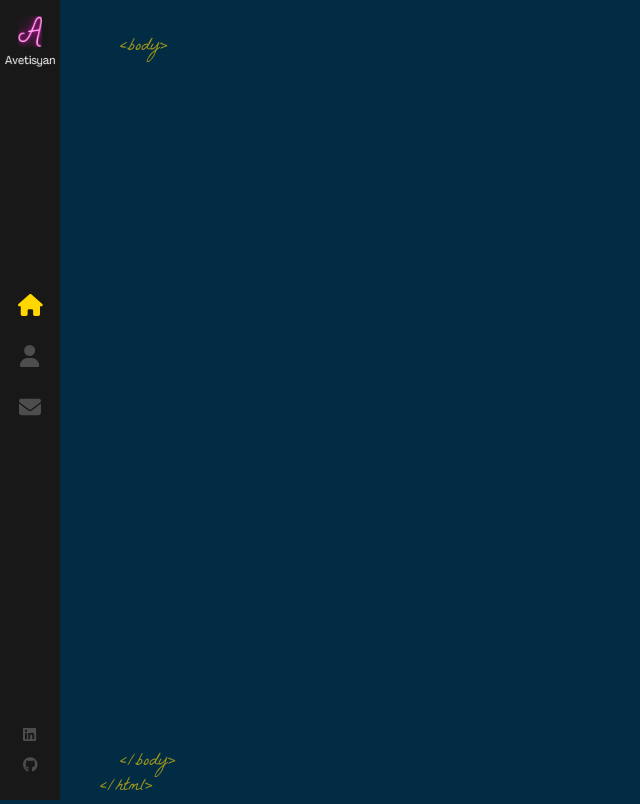
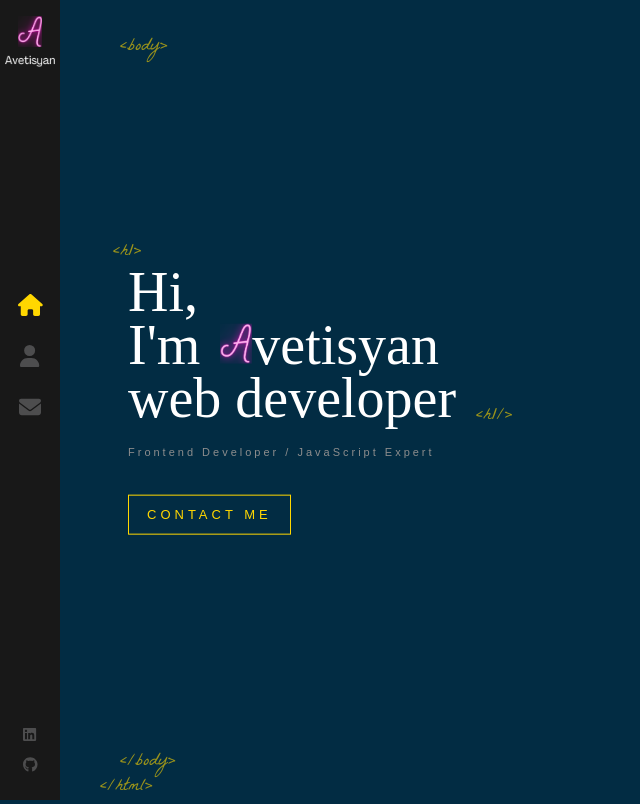
Before and after one commit to aavetisyanIT/react_portfolio, a React (Create React App) app: page / in a window 1280 px wide. Shown: the whole page, without its empty margins (0-640 px from the left). Built offline with nearby package versions, Linux system fonts and the light colour scheme.

Commit message:
Add content to home page and style animation

```diff
--- a/src/App.js
+++ b/src/App.js
@@ -2,12 +2,15 @@
 import { Route, Routes } from 'react-router-dom'
 
 import Layout from './components/Layout'
+import Home from './components/Home'
 
 function App() {
   return (
     <>
       <Routes>
-        <Route path="/" element={<Layout />} />
+        <Route path="/" element={<Layout />}>
+          <Route index element={<Home />} />
+        </Route>
       </Routes>
     </>
   )
--- /dev/null
+++ b/src/components/Home/index.js
@@ -0,0 +1,25 @@
+import { Link } from 'react-router-dom'
+import LogoTitle from '../../assets/images/logo-home.png'
+import './index.scss'
+
+const Home = () => {
+  return (
+    <div className="container home-page">
+      <div className="text-zone">
+        <h1>
+          Hi, <br /> I'm
+          <img src={LogoTitle} alt="developer" />
+          vetisyan
+          <br />
+          web developer
+        </h1>
+        <h2>Frontend Developer / JavaScript Expert</h2>
+        <Link to="/contact" className="flat-button">
+          CONTACT ME
+        </Link>
+      </div>
+    </div>
+  )
+}
+
+export default Home
--- /dev/null
+++ b/src/components/Home/index.scss
@@ -0,0 +1,81 @@
+.home-page {
+  .text-zone {
+    position: absolute;
+    left: 10%;
+    top: 50%;
+    transform: translateY(-50%);
+    width: 40%;
+    max-height: 90%;
+  }
+
+  h1 {
+    color: #fff;
+    font-size: 56px;
+    line-height: 53px;
+    margin: 0;
+    font-family: 'Coolvetica';
+    font-weight: 400;
+
+    &:before {
+      content: '<h1>';
+      font-family: 'La Belle Aurore', cursive;
+      color: #ffd700;
+      font-size: 18px;
+      position: absolute;
+      margin-top: -40px;
+      left: -15px;
+      opacity: 0.6;
+    }
+
+    &:after {
+      content: '<h1/>';
+      font-family: 'La Belle Aurore', cursive;
+      color: #ffd700;
+      font-size: 18px;
+      position: absolute;
+      margin-top: 18px;
+      margin-left: 20px;
+      animation: fadeIn 1s 1.7s backwards;
+      opacity: 0.6;
+    }
+
+    img {
+      margin-left: 20px;
+      opacity: 0;
+      width: 32px;
+      height: auto;
+      animation: rotateIn 1s linear both;
+      animation-delay: 1.4s;
+    }
+  }
+
+  h2 {
+    color: #8d8d8d;
+    margin-top: 20px;
+    font-weight: 400;
+    font-size: 11px;
+    font-family: sans-serif;
+    letter-spacing: 3px;
+    animation: fadeIn 1s 1.8s backwards;
+  }
+
+  .flat-button {
+    color: #ffd700;
+    font-size: 13px;
+    font-weight: 400;
+    letter-spacing: 4px;
+    font-family: sans-serif;
+    text-decoration: none;
+    padding: 10px 18px;
+    border: 1px solid #ffd700;
+    margin-top: 25px;
+    float: left;
+    animation: fadeInAnimation 1s 1.8s backwards;
+    white-space: nowrap;
+
+    &:hover {
+      background: #ffd700;
+      color: #333;
+    }
+  }
+}
--- a/src/components/Layout/index.scss
+++ b/src/components/Layout/index.scss
@@ -22,3 +22,92 @@
 .bottom-tag-html {
   margin-left: -20px;
 }
+
+.container {
+  width: 100%;
+  will-change: contents;
+  height: 90%;
+  min-height: 566px;
+  position: absolute;
+  opacity: 0;
+  top: 5%;
+  margin: 0 auto;
+  z-index: 1;
+  transform-style: preserve-3d;
+  animation: fadeIn 1s forwards;
+  animation-delay: 1s;
+}
+
+.container.contact-page,
+.container.about-page {
+  .text-zone {
+    position: absolute;
+    left: 10%;
+    top: 50%;
+    transform: translateY(-50%);
+    width: 35%;
+    vertical-align: middle;
+    display: table-cell;
+    max-height: 90%;
+
+    h1 {
+      font-size: 53px;
+      font-family: 'Coolvetica';
+      color: #ffd700;
+      font-weight: 400;
+      margin-top: 0;
+      position: relative;
+      margin-bottom: 40px;
+      left: -10px;
+
+      &:before {
+        content: '<h1>';
+        font-family: 'La Belle Aurore', cursive;
+        color: #ffd700;
+        font-size: 18px;
+        position: absolute;
+        margin-top: -10px;
+        left: -10px;
+        opacity: 0.6;
+        line-height: 18px;
+      }
+
+      &:after {
+        content: '<h1/>';
+        font-family: 'La Belle Aurore', cursive;
+        color: #ffd700;
+        font-size: 18px;
+        line-height: 18px;
+        position: absolute;
+        left: -30px;
+        bottom: -20px;
+        margin-left: 20px;
+        opacity: 0.6;
+      }
+    }
+
+    p {
+      font-size: 13px;
+      color: #fff;
+      font-family: sans-serif;
+      font-weight: 300;
+      max-width: fit-content;
+      animation: pulse 1s;
+      &:nth-of-type(1) {
+        animation-delay: 1.1s;
+      }
+      &:nth-of-type(2) {
+        animation-delay: 1.2s;
+      }
+      &:nth-of-type(3) {
+        animation-delay: 1.3s;
+      }
+    }
+  }
+
+  .text-animate-hover {
+    &:hover {
+      color: #fff;
+    }
+  }
+}
```
Also changed, not shown: src/assets/images/logo-home.png (added).
